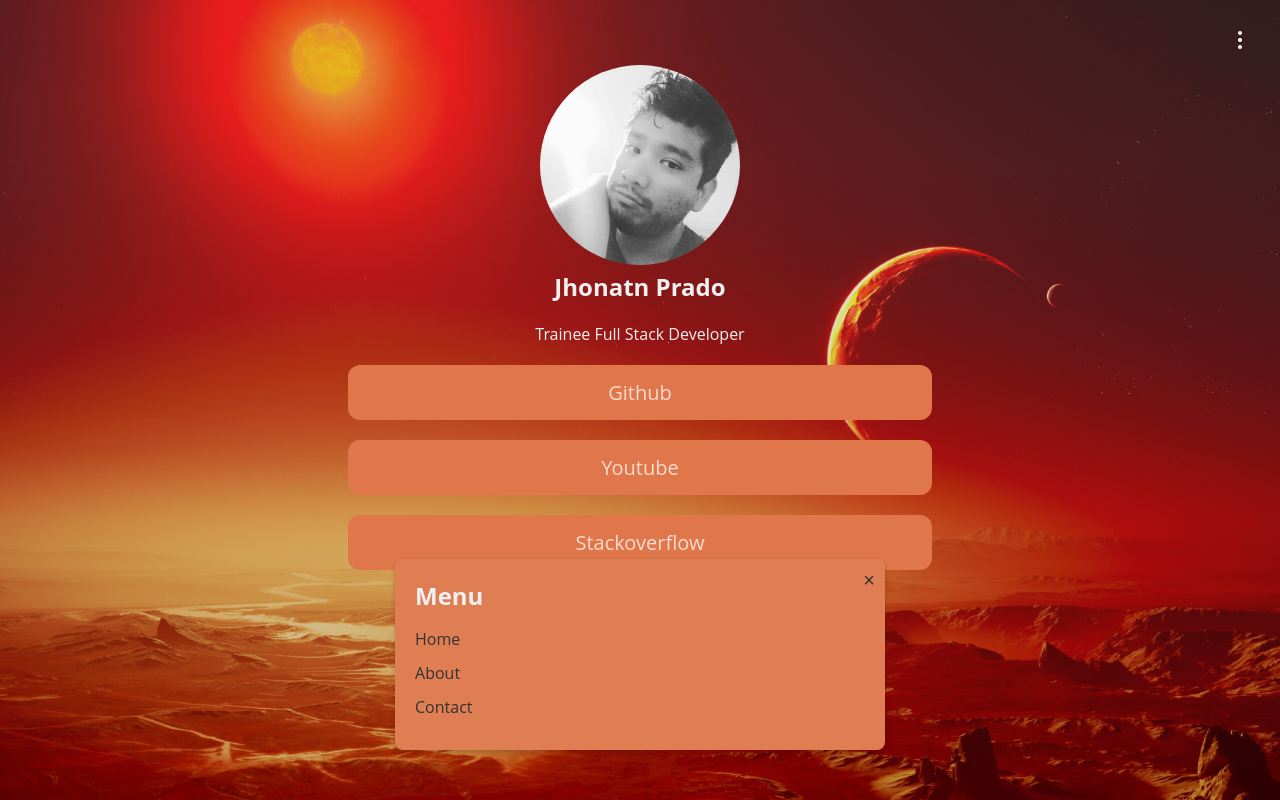
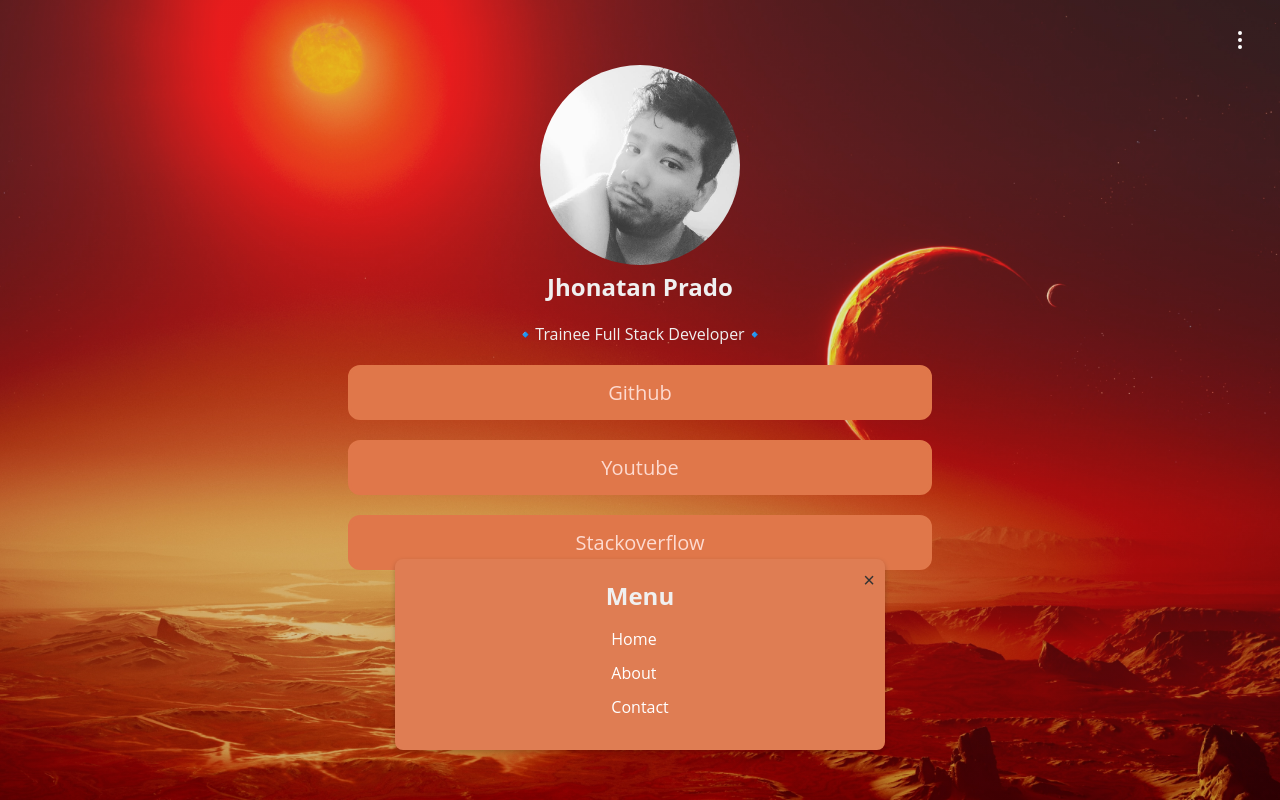
Before and after one commit to GudielVFX/linktree, a plain HTML site: page index.html in a window 1280 px wide. Both pictures are taken after a click on the button 1240 px from the left and 41 px from the top of the page. Drawn offline with Linux system fonts and the light colour scheme.

Commit message:
cambios menores en el slide card.

```diff
--- a/app.js
+++ b/app.js
@@ -53,7 +53,7 @@ function setBio(bioText) {
   bioElement.textContent = bioText;
 }
 
-//------>> Seteo de valores <<------
+//------>> Profile seteo de valores <<------
 
-setUsername('Jhonatn Prado');
-setBio('Trainee Full Stack Developer');
+setUsername('Jhonatan Prado');
+setBio('🔹Trainee Full Stack Developer🔹');
--- a/index.html
+++ b/index.html
@@ -54,19 +54,19 @@
 
 
       <div class="social-links">
-        <a href="#" class="social-icon">
+        <a href="https://www.instagram.com/entertechschool" target="_blank" class="social-icon">
             <svg xmlns="http://www.w3.org/2000/svg" width="24" height="24" viewBox="0 0 24 24" fill="none" stroke="currentColor" stroke-width="2" stroke-linecap="round" stroke-linejoin="round">
                 <rect x="2" y="2" width="20" height="20" rx="5" ry="5"/>
                 <path d="M16 11.37A4 4 0 1 1 12.63 8 4 4 0 0 1 16 11.37z"/>
                 <line x1="17.5" y1="6.5" x2="17.51" y2="6.5"/>
             </svg>
         </a>
-        <a href="#" class="social-icon">
+        <a href="https://www.facebook.com/entertechschool" target="_blank" class="social-icon">
             <svg xmlns="http://www.w3.org/2000/svg" width="24" height="24" viewBox="0 0 24 24" fill="none" stroke="currentColor" stroke-width="2" stroke-linecap="round" stroke-linejoin="round">
                 <path d="M18 2h-3a5 5 0 0 0-5 5v3H7v4h3v8h4v-8h3l1-4h-4V7a1 1 0 0 1 1-1h3z"/>
             </svg>
         </a>
-        <a href="#" class="social-icon">
+        <a href="https://www.youtube.com/@enter-tech-school" target="_blank" class="social-icon">
             <svg xmlns="http://www.w3.org/2000/svg" width="24" height="24" viewBox="0 0 24 24" fill="none" stroke="currentColor" stroke-width="2" stroke-linecap="round" stroke-linejoin="round">
                 <path d="M22.54 6.42a2.78 2.78 0 0 0-1.94-2C18.88 4 12 4 12 4s-6.88 0-8.6.46a2.78 2.78 0 0 0-1.94 2A29 29 0 0 0 1 11.75a29 29 0 0 0 .46 5.33A2.78 2.78 0 0 0 3.4 19c1.72.46 8.6.46 8.6.46s6.88 0 8.6-.46a2.78 2.78 0 0 0 1.94-2 29 29 0 0 0 .46-5.25 29 29 0 0 0-.46-5.33z"/>
                 <polygon points="9.75 15.02 15.5 11.75 9.75 8.48 9.75 15.02"/>
--- a/style.css
+++ b/style.css
@@ -115,7 +115,6 @@ h1 {
     margin: 4px 8px;
     width: 44px;
     height: 44px;
-
 }
 
 
@@ -172,7 +171,7 @@ h1 {
 
   /*---------------------------------CARDS ------------- */
 
-  /* Card styles */
+  /* PopUP Side */
 .card {
     background-color: #df7d53;
     padding: 20px;
@@ -184,35 +183,46 @@ h1 {
     bottom: -100%; /* Inicia la tarjeta fuera de la pantalla */
     left: 50%;
     transform: translateX(-50%);
-    opacity: 0%;
+    opacity: 0%; /*Valor inicial 0 para dar el efecto de aparecer */
     transition: transform 0.5s ease-in-out, opacity 0.5s ease-in-out;
+    /*-------------------*/
+    display: flex;
+    flex-direction: column;
+    align-items: center;
+
   }
 
   .card.show {
     bottom: 50px; /* Posiciona la tarjeta en el centro */
     opacity: 1;
+
   }
 
   .card h2 {
     margin-bottom: 16px;
+    text-align: center;
+
   }
 
   .card ul {
     list-style: none;
     padding: 0;
+
   }
 
   .card li {
     margin-bottom: 12px;
+
   }
 
   .card a {
     text-decoration: none;
-    color: #333;
+    color: #ffffff;
   }
 
   .card a:hover {
-    text-decoration: underline;
+    text-decoration: none;
+
   }
 
   /* Close button styles */
```
